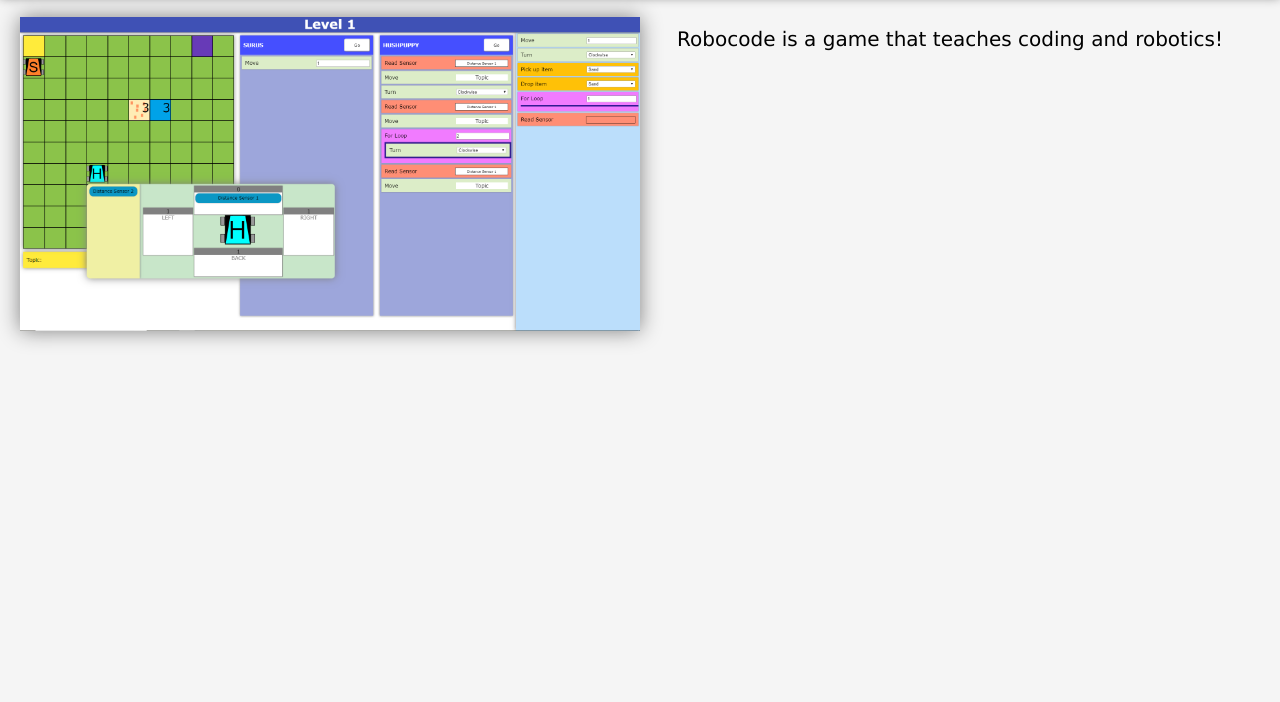
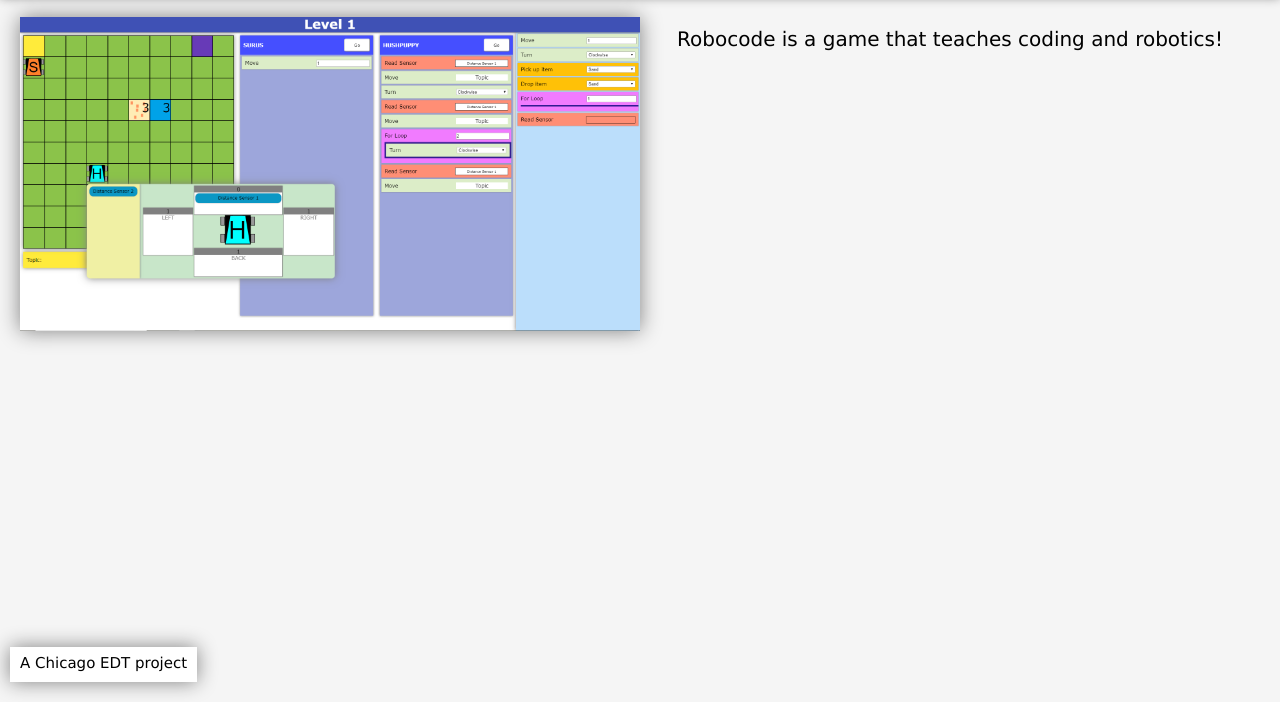
Before and after one commit to chicagoedt/robocode, a website: page web-frontend/web/index.html in a window 1280 px wide. Shown: the part 98-800 px from the top of the page. Drawn offline with Linux system fonts and the light colour scheme.

Commit message:
edt link

```diff
--- a/web-frontend/web/index.html
+++ b/web-frontend/web/index.html
@@ -16,7 +16,12 @@
     </div>
 
     <div id="footer">
-        <div></div>
+        <div id="edt-credit">
+
+            <a href="https://chicagoedt.org/">
+                A Chicago EDT project
+            </a>
+        </div>
     </div>
 
 
--- a/web-frontend/web/stylesheet.css
+++ b/web-frontend/web/stylesheet.css
@@ -36,3 +36,33 @@ body{
     text-align: center;
     font-size: 20px;
 }
+
+#footer{
+    height: 20px;
+    position: absolute;
+    bottom: 10px;
+    left: 10px;
+    right: 10px;
+    font-size: 15px;
+}
+
+/*#edt-credit{*/
+    /*background-color: black;*/
+/*}*/
+
+#edt-credit a{
+    text-decoration: none;
+    position: absolute;
+    color: black;
+    width: auto;
+    background-color: white;
+    bottom: 10px;
+    padding: 10px;
+    padding-top: 7px;
+    box-shadow: 0 0 20px grey;
+}
+
+#edt-credit a:visited{
+    text-decoration: none;
+    color: black;
+}
```
